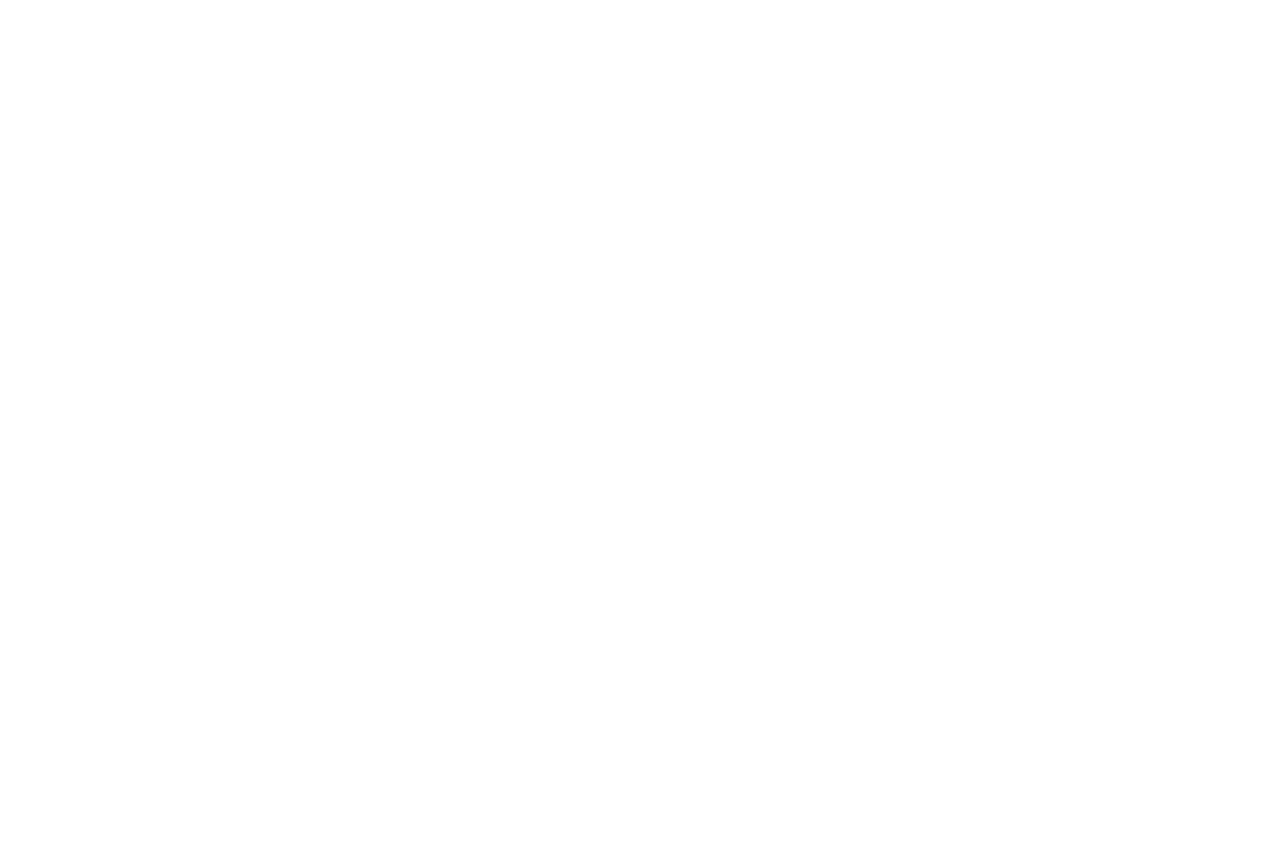
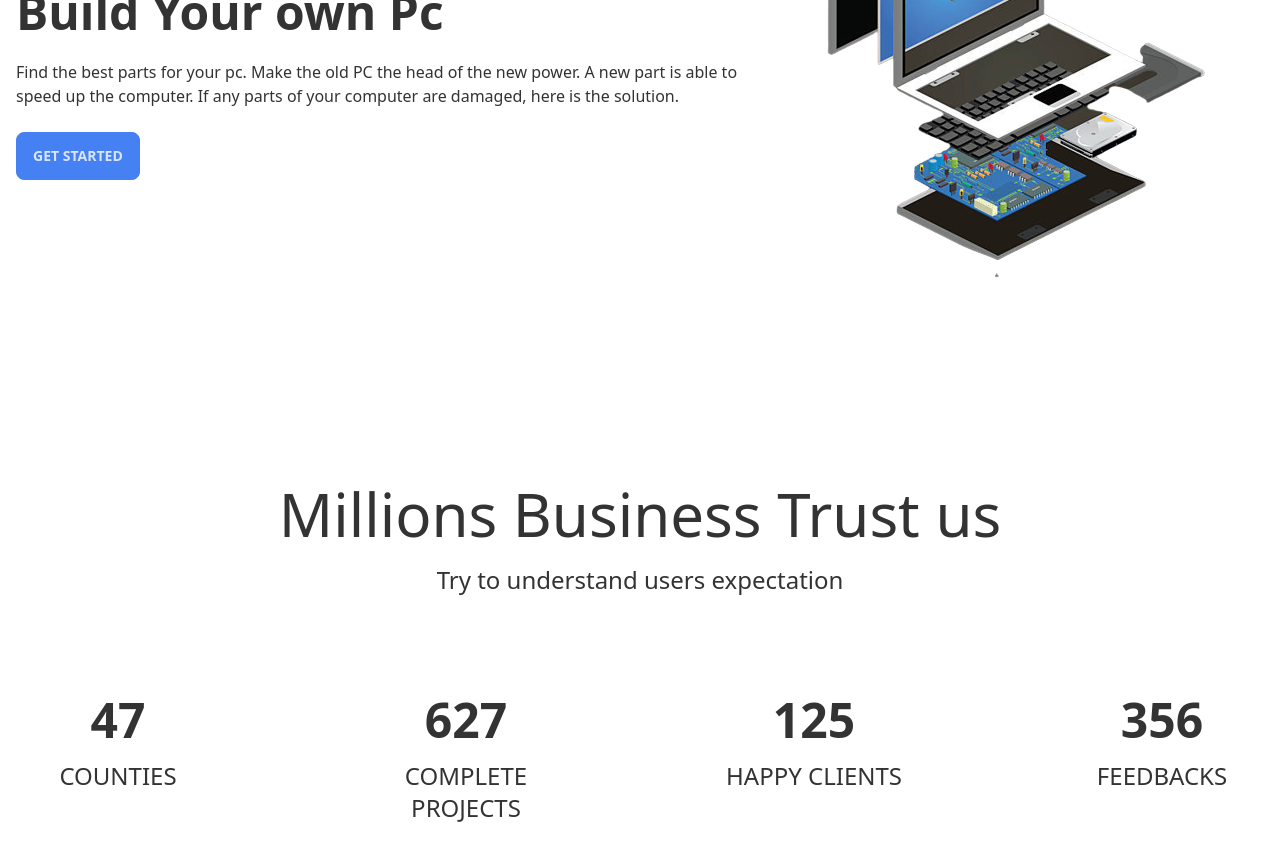
Before and after one commit to MazharulDev/storeforpc-client-side, a React (Create React App) app: page / in a window 1280 px wide. Shown: the part 380-1240 px from the top of the page. Before the commit the page ends 800 px from the top, so only its background shows below. Built offline with nearby package versions, Linux system fonts and the light colour scheme.

Commit message:
banner and summary section added

```diff
--- a/package.json
+++ b/package.json
@@ -8,9 +8,12 @@
     "@testing-library/user-event": "^13.5.0",
     "daisyui": "^2.15.0",
     "react": "^18.1.0",
+    "react-countup": "^6.2.0",
     "react-dom": "^18.1.0",
+    "react-hook-form": "^7.31.2",
     "react-router-dom": "^6.3.0",
     "react-scripts": "5.0.1",
+    "react-visibility-sensor": "^5.1.1",
     "web-vitals": "^2.1.4"
   },
   "scripts": {
--- a/src/App.js
+++ b/src/App.js
@@ -3,6 +3,7 @@ import './App.css';
 import Dashboard from './pages/Dashboard/Dashboard';
 import Home from './pages/Home/Home';
 import Navbar from './pages/Home/Navbar/Navbar';
+import Login from './pages/Login/Login';
 
 function App() {
   return (
@@ -11,6 +12,7 @@ function App() {
       <Routes>
         <Route path='/' element={<Home/>}></Route>
         <Route path='/dashboard' element={<Dashboard/>}></Route>
+        <Route path='/login' element={<Login/>}></Route>
       </Routes>
     </div>
   );
--- /dev/null
+++ b/src/pages/Home/Banner/Banner.js
@@ -0,0 +1,19 @@
+import React from 'react';
+import banner from '../../../assets/images/banner.png'
+
+const Banner = () => {
+    return (
+        <div class="hero min-h-screen bg-base-100">
+            <div class="hero-content flex-col lg:flex-row-reverse">
+                <img src={banner} class="max-w-2xl rounded-lg" />
+                <div>
+                    <h1 class="text-5xl font-bold">Build Your own Pc</h1>
+                    <p class="py-6">Find the best parts for your pc. Make the old PC the head of the new power. A new part is able to speed up the computer. If any parts of your computer are damaged, here is the solution.</p>
+                    <button class="btn btn-primary">Get Started</button>
+                </div>
+            </div>
+        </div>
+    );
+};
+
+export default Banner;
--- a/src/pages/Home/Home.js
+++ b/src/pages/Home/Home.js
@@ -1,9 +1,12 @@
 import React from 'react';
+import Banner from './Banner/Banner';
+import Summary from './Summary/Summary';
 
 const Home = () => {
     return (
         <div>
-
+            <Banner/>
+            <Summary/>
         </div>
     );
 };
--- a/src/pages/Home/Navbar/Navbar.js
+++ b/src/pages/Home/Navbar/Navbar.js
@@ -9,6 +9,7 @@ const Navbar = () => {
         }
         <li><Link to='/appointment'>Blogs</Link></li>
         <li><Link to='/contactus'>Contact Us</Link></li>
+        <li><Link to='/login'>Login</Link></li>
 
 
     </>
--- /dev/null
+++ b/src/pages/Home/Summary/Summary.js
@@ -0,0 +1,61 @@
+import React from 'react';
+import CountUp from "react-countup";
+
+
+const Summary = () => {
+    return (
+        <div className='flex justify-center'>
+            <div>
+                <h2 className='text-6xl text-center'>Millions Business Trust us</h2>
+                <p className='text-2xl my-5 text-center'>Try to understand users expectation</p>
+                <div className='md:h-72 flex items-center count-bg mb-5'>
+                    <div className='md:grid grid-cols-4 gap-28 w-fit mx-auto'>
+                        <div className='text-center'>
+                            <CountUp end={47} redraw={true}>
+                                {({ countUpRef }) => (
+
+                                    <span className='text-5xl font-bold' ref={countUpRef} />
+
+                                )}
+                            </CountUp>
+                            <h2 className='text-2xl uppercase mt-4'>Counties</h2>
+                        </div>
+                        <div className='text-center'>
+                            <CountUp end={627} redraw={true}>
+                                {({ countUpRef }) => (
+
+                                    <span className='text-5xl font-bold' ref={countUpRef} />
+
+                                )}
+                            </CountUp>
+                            <h2 className='text-2xl uppercase mt-4'>Complete Projects</h2>
+                        </div>
+                        <div className='text-center'>
+                            <CountUp end={125} redraw={true}>
+                                {({ countUpRef }) => (
+
+                                    <span className='text-5xl font-bold' ref={countUpRef} />
+
+                                )}
+                            </CountUp>
+                            <h2 className='text-2xl uppercase mt-4'>Happy clients</h2>
+                        </div>
+                        <div className='text-center'>
+                            <CountUp end={356} redraw={true}>
+                                {({ countUpRef }) => (
+
+                                    <span className='text-5xl font-bold' ref={countUpRef} />
+
+
+                                )}
+                            </CountUp>
+                            <h2 className='text-2xl uppercase mt-4'>Feedbacks</h2>
+                        </div>
+                    </div>
+                </div>
+            </div>
+        </div>
+    );
+};
+
+export default Summary;
--- /dev/null
+++ b/src/pages/Login/Login.js
@@ -0,0 +1,88 @@
+import React from 'react';
+import { useForm } from 'react-hook-form';
+import { Link } from 'react-router-dom';
+
+const Login = () => {
+    const { register, formState: { errors }, handleSubmit } = useForm();
+    const onSubmit = data => {
+       console.log(data);
+    };
+    return (
+        <div className='flex justify-center items-center'>
+            <div className="card w-96 bg-base-100 shadow-xl">
+                <div className="card-body">
+                    <h2 className="card-title text-primary">Login</h2>
+                    <form onSubmit={handleSubmit(onSubmit)}>
+                        <div className="form-control w-full max-w-xs">
+                            <label className="label">
+                                <span className="label-text">Email</span>
+
+                            </label>
+                            <input
+                                type="email"
+                                placeholder="Enter Email"
+                                className="input input-bordered w-full max-w-xs"
+                                {...register("email",
+                                    {
+                                        required: {
+                                            value: true,
+                                            message: 'Email is Required'
+                                        },
+
+                                        pattern: {
+                                            value: /[a-z0-9]+@[a-z]+\.[a-z]{2,3}/,
+                                            message: 'Provide a Valid Email'
+                                        }
+                                    }
+                                )}
+
+                            />
+                            <label className="label">
+                                {errors.email?.type === 'required' && <span className="label-text-alt text-red-500">{errors.email.message}</span>}
+                                {errors.email?.type === 'pattern' && <span className="label-text-alt text-red-500">{errors.email.message}</span>}
+                            </label>
+                        </div>
+
+                        <div className="form-control w-full max-w-xs">
+                            <label className="label">
+                                <span className="label-text">Password</span>
+
+                            </label>
+                            <input
+                                type="password"
+                                placeholder="Enter Password"
+                                className="input input-bordered w-full max-w-xs"
+                                {...register("password",
+                                    {
+                                        required: {
+                                            value: true,
+                                            message: 'Password is Required'
+                                        },
+
+                                        minLength: {
+                                            value: 6,
+                                            message: 'Must 6 character in  Password'
+                                        }
+                                    }
+                                )}
+
+                            />
+                            <label className="label">
+                                {errors.password?.type === 'required' && <span className="label-text-alt text-red-500">{errors.password.message}</span>}
+                                {errors.password?.type === 'minLength' && <span className="label-text-alt text-red-500">{errors.password.message}</span>}
+                            </label>
+                        </div>
+
+                        <input className='btn btn-primary text-white w-full' type="submit" value="Login" />
+                    </form>
+                    <p><small>New to StoreForPc ?  <Link className='text-blue-500 hover:underline' to="/signup">Create New Account</Link></small></p>
+                    <div className="divider">OR</div>
+                    <button className='btn btn-outline btn-secondary hover:text-white w-full'>Sign In with Google</button>
+
+                </div>
+            </div>
+        </div>
+    );
+};
+
+export default Login;
--- a/tailwind.config.js
+++ b/tailwind.config.js
@@ -9,8 +9,8 @@ module.exports = {
     themes: [
       {
         storeforpc: {
-          primary: "#0FCFEC",
-          secondary: "#19D3AE",
+          primary: "#4681f4",
+          secondary: "#5adbb5",
           accent: "#3A4256",
           neutral: "#3d4451",
           "base-100": "#ffffff",
```
Also changed, not shown: src/assets/images/banner.png (added), 1 other file (tests, documents, lock files or other folders).
